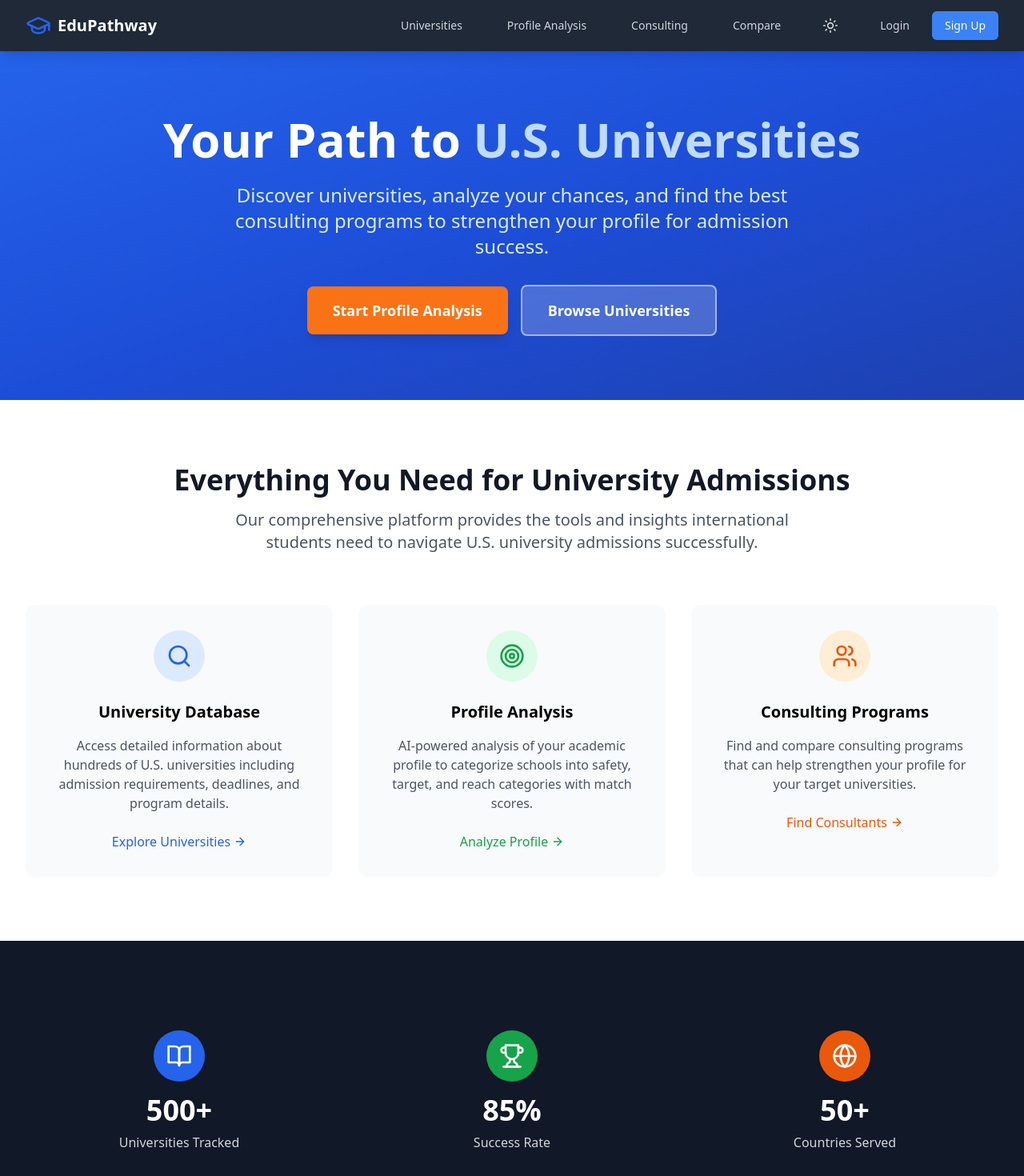
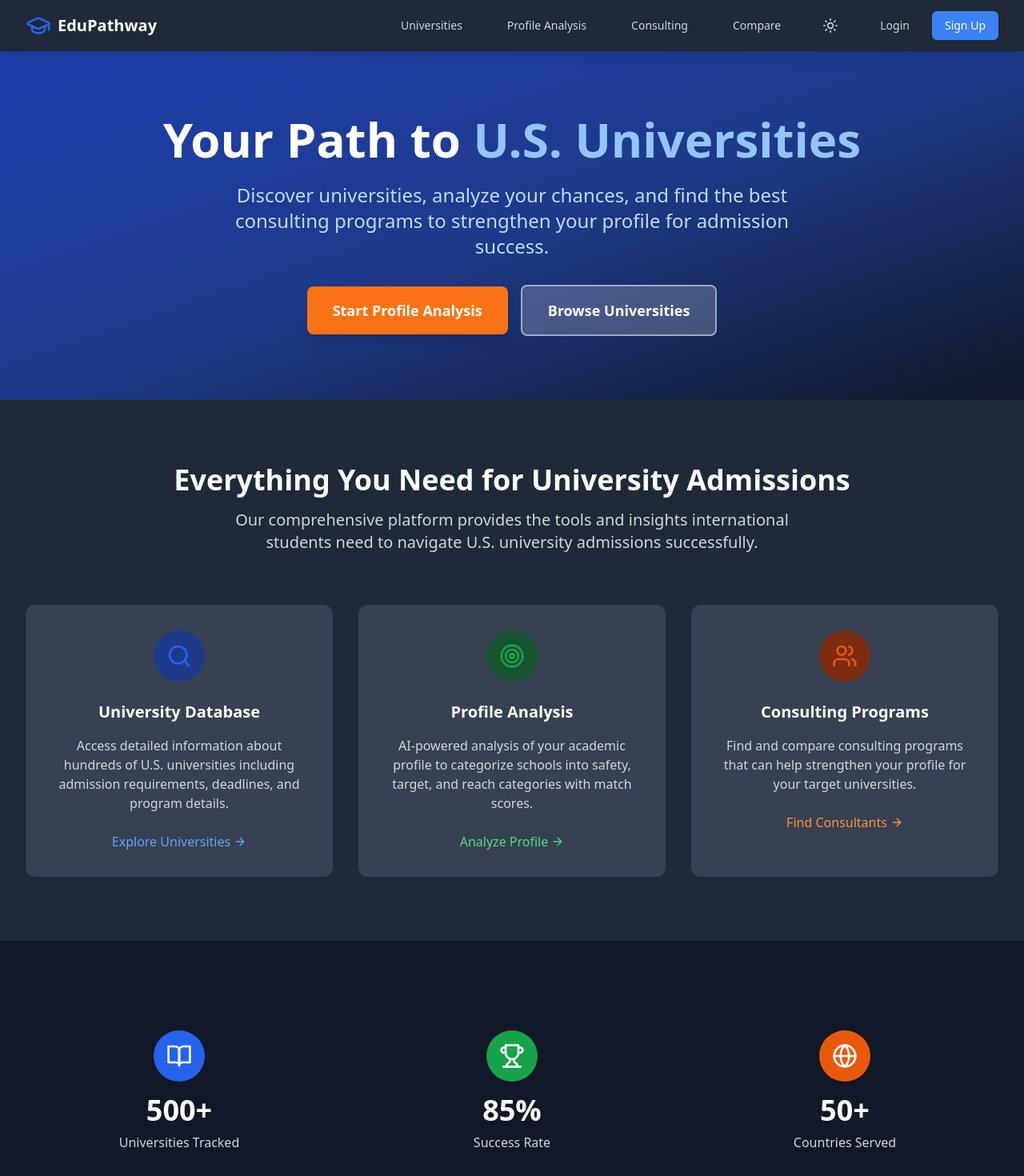
Before and after one commit to JryMx/proj_uscollegehub, a React (Vite) app: page / in a window 1280 px wide. Shown: the top 1470 px of the page at 80% size. Built offline with nearby package versions, Linux system fonts and the light colour scheme.

Commit message:
Fix dark mode styling for HomePage

```diff
--- a/src/pages/HomePage.tsx
+++ b/src/pages/HomePage.tsx
@@ -4,16 +4,16 @@ import { Search, Target, Users, ArrowRight, BookOpen, Trophy, Globe } from 'luci
 
 const HomePage: React.FC = () => {
   return (
-    <div className="min-h-screen">
+    <div className="min-h-screen bg-gray-50 dark:bg-gray-900 transition-colors">
       {/* Hero Section */}
-      <section className="bg-gradient-to-br from-blue-600 via-blue-700 to-blue-800 text-white">
+      <section className="bg-gradient-to-br from-blue-600 via-blue-700 to-blue-800 dark:from-blue-800 dark:via-blue-900 dark:to-gray-900 text-white">
         <div className="max-w-7xl mx-auto px-4 sm:px-6 lg:px-8 py-20">
           <div className="text-center">
             <h1 className="text-4xl md:text-6xl font-bold mb-6 leading-tight">
               Your Path to
-              <span className="text-blue-200"> U.S. Universities</span>
+              <span className="text-blue-200 dark:text-blue-300"> U.S. Universities</span>
             </h1>
-            <p className="text-xl md:text-2xl mb-8 text-blue-100 max-w-3xl mx-auto">
+            <p className="text-xl md:text-2xl mb-8 text-blue-100 dark:text-blue-200 max-w-3xl mx-auto">
               Discover universities, analyze your chances, and find the best consulting programs
               to strengthen your profile for admission success.
             </p>
@@ -36,67 +36,67 @@ const HomePage: React.FC = () => {
       </section>
 
       {/* Features Section */}
-      <section className="py-20 bg-white">
+      <section className="py-20 bg-white dark:bg-gray-800 transition-colors">
         <div className="max-w-7xl mx-auto px-4 sm:px-6 lg:px-8">
           <div className="text-center mb-16">
-            <h2 className="text-3xl md:text-4xl font-bold text-gray-900 mb-4">
+            <h2 className="text-3xl md:text-4xl font-bold text-gray-900 dark:text-white mb-4">
               Everything You Need for University Admissions
             </h2>
-            <p className="text-xl text-gray-600 max-w-3xl mx-auto">
+            <p className="text-xl text-gray-600 dark:text-gray-300 max-w-3xl mx-auto">
               Our comprehensive platform provides the tools and insights international students need
               to navigate U.S. university admissions successfully.
             </p>
           </div>
 
           <div className="grid md:grid-cols-3 gap-8">
-            <div className="text-center p-8 rounded-xl bg-gray-50 hover:bg-gray-100 transition-colors">
-              <div className="bg-blue-100 w-16 h-16 rounded-full flex items-center justify-center mx-auto mb-6">
+            <div className="text-center p-8 rounded-xl bg-gray-50 dark:bg-gray-700 hover:bg-gray-100 dark:hover:bg-gray-600 transition-colors">
+              <div className="bg-blue-100 dark:bg-blue-900 w-16 h-16 rounded-full flex items-center justify-center mx-auto mb-6">
                 <Search className="h-8 w-8 text-blue-600" />
               </div>
-              <h3 className="text-xl font-semibold mb-4">University Database</h3>
-              <p className="text-gray-600 mb-6">
+              <h3 className="text-xl font-semibold mb-4 text-gray-900 dark:text-white">University Database</h3>
+              <p className="text-gray-600 dark:text-gray-300 mb-6">
                 Access detailed information about hundreds of U.S. universities including
                 admission requirements, deadlines, and program details.
               </p>
               <Link
                 to="/universities"
-                className="inline-flex items-center text-blue-600 hover:text-blue-700 font-medium"
+                className="inline-flex items-center text-blue-600 dark:text-blue-400 hover:text-blue-700 dark:hover:text-blue-300 font-medium"
               >
                 Explore Universities
                 <ArrowRight className="ml-1 h-4 w-4" />
               </Link>
             </div>
 
-            <div className="text-center p-8 rounded-xl bg-gray-50 hover:bg-gray-100 transition-colors">
-              <div className="bg-green-100 w-16 h-16 rounded-full flex items-center justify-center mx-auto mb-6">
+            <div className="text-center p-8 rounded-xl bg-gray-50 dark:bg-gray-700 hover:bg-gray-100 dark:hover:bg-gray-600 transition-colors">
+              <div className="bg-green-100 dark:bg-green-900 w-16 h-16 rounded-full flex items-center justify-center mx-auto mb-6">
                 <Target className="h-8 w-8 text-green-600" />
               </div>
-              <h3 className="text-xl font-semibold mb-4">Profile Analysis</h3>
-              <p className="text-gray-600 mb-6">
+              <h3 className="text-xl font-semibold mb-4 text-gray-900 dark:text-white">Profile Analysis</h3>
+              <p className="text-gray-600 dark:text-gray-300 mb-6">
                 AI-powered analysis of your academic profile to categorize schools into
                 safety, target, and reach categories with match scores.
               </p>
               <Link
                 to="/student-profile"
-                className="inline-flex items-center text-green-600 hover:text-green-700 font-medium"
+                className="inline-flex items-center text-green-600 dark:text-green-400 hover:text-green-700 dark:hover:text-green-300 font-medium"
               >
                 Analyze Profile
                 <ArrowRight className="ml-1 h-4 w-4" />
               </Link>
             </div>
 
-            <div className="text-center p-8 rounded-xl bg-gray-50 hover:bg-gray-100 transition-colors">
-              <div className="bg-orange-100 w-16 h-16 rounded-full flex items-center justify-center mx-auto mb-6">
+            <div className="text-center p-8 rounded-xl bg-gray-50 dark:bg-gray-700 hover:bg-gray-100 dark:hover:bg-gray-600 transition-colors">
+              <div className="bg-orange-100 dark:bg-orange-900 w-16 h-16 rounded-full flex items-center justify-center mx-auto mb-6">
                 <Users className="h-8 w-8 text-orange-600" />
               </div>
-              <h3 className="text-xl font-semibold mb-4">Consulting Programs</h3>
-              <p className="text-gray-600 mb-6">
+              <h3 className="text-xl font-semibold mb-4 text-gray-900 dark:text-white">Consulting Programs</h3>
+              <p className="text-gray-600 dark:text-gray-300 mb-6">
                 Find and compare consulting programs that can help strengthen your profile
                 for your target universities.
               </p>
               <Link
                 to="/consulting"
-                className="inline-flex items-center text-orange-600 hover:text-orange-700 font-medium"
+                className="inline-flex items-center text-orange-600 dark:text-orange-400 hover:text-orange-700 dark:hover:text-orange-300 font-medium"
               >
                 Find Consultants
                 <ArrowRight className="ml-1 h-4 w-4" />
@@ -136,12 +136,12 @@ const HomePage: React.FC = () => {
       </section>
 
       {/* CTA Section */}
-      <section className="py-20 bg-blue-600">
+      <section className="py-20 bg-blue-600 dark:bg-blue-800 transition-colors">
         <div className="max-w-7xl mx-auto px-4 sm:px-6 lg:px-8 text-center">
-          <h2 className="text-3xl md:text-4xl font-bold text-white mb-4">
+          <h2 className="text-3xl md:text-4xl font-bold text-white dark:text-gray-100 mb-4">
             Ready to Start Your Journey?
           </h2>
-          <p className="text-xl text-blue-100 mb-8 max-w-2xl mx-auto">
+          <p className="text-xl text-blue-100 dark:text-blue-200 mb-8 max-w-2xl mx-auto">
             Join thousands of international students who have successfully navigated
             U.S. university admissions with our platform.
           </p>
@@ -154,7 +154,7 @@ const HomePage: React.FC = () => {
             </Link>
             <Link
               to="/universities"
-              className="bg-transparent hover:bg-blue-500 text-white border-2 border-white px-8 py-4 rounded-lg text-lg font-semibold transition-all duration-300"
+              className="bg-transparent hover:bg-blue-500 dark:hover:bg-blue-700 text-white border-2 border-white px-8 py-4 rounded-lg text-lg font-semibold transition-all duration-300"
             >
               Browse Universities
             </Link>
```
